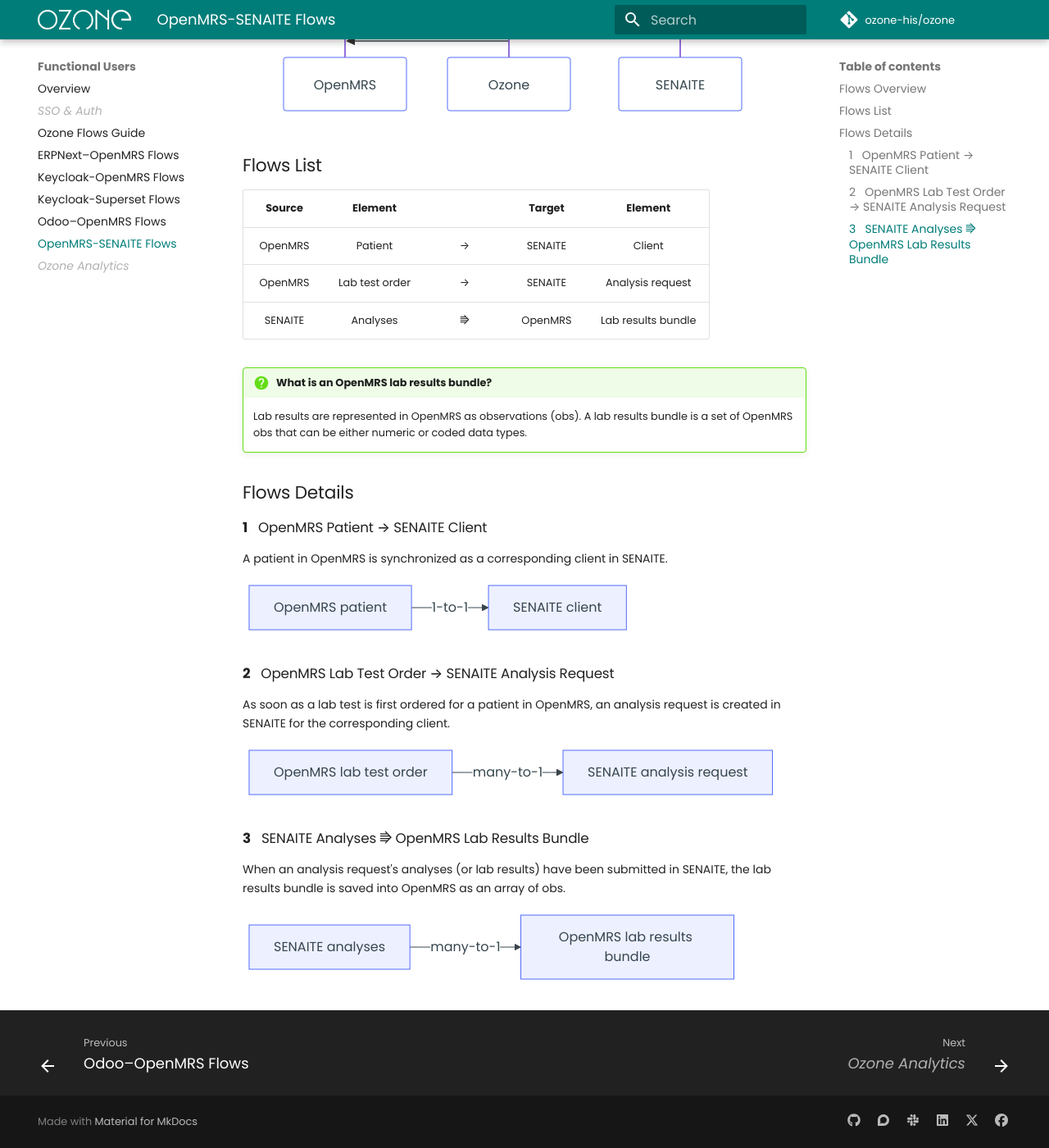
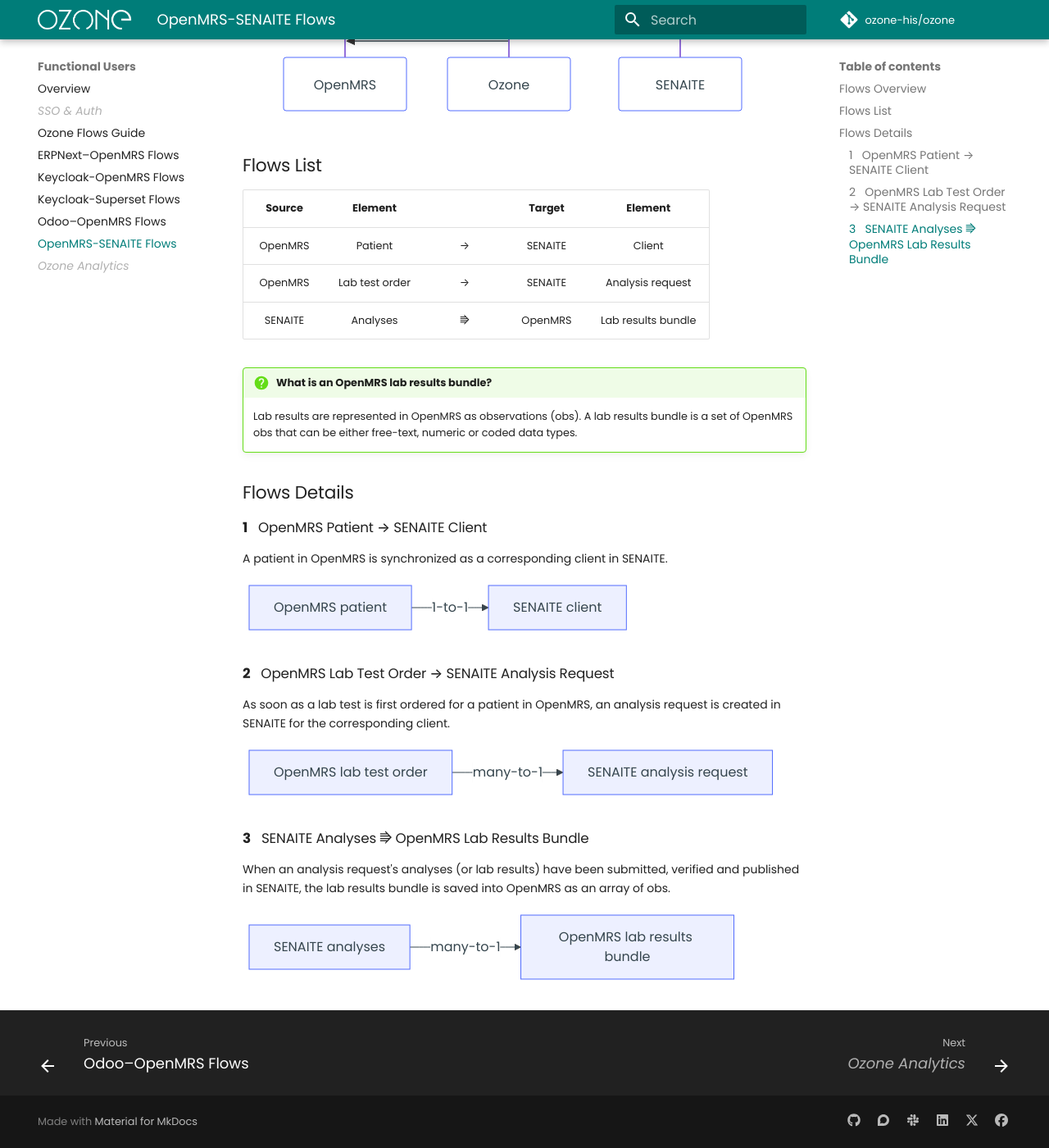
Before and after one commit to ozone-his/ozone-docs, an MkDocs documentation site: the page built from docs/users/openmrs-senaite.md, in a window 1280 px wide and 1400 px high, scrolled down 669 px. Shown: the whole window at 82% size. Built offline with MkDocs 1.6.1 and Material for MkDocs 9.7.7, drawn with Linux system fonts in a browser that asks for light colours; comment, search, counter and statistics services are not loaded.

Commit message:
OZ-356: Minor updates to the openmrs-senaite functional flow.
TIcket: https://mekomsolutions.atlassian.net/browse/OZ-356

````diff
--- a/docs/users/openmrs-senaite.md
+++ b/docs/users/openmrs-senaite.md
@@ -25,7 +25,7 @@
 
 !!! question "What is an OpenMRS lab results bundle?"
 
-    Lab results are represented in OpenMRS as observations (obs). A lab results bundle is a set of OpenMRS obs that can be either numeric or coded data types.
+    Lab results are represented in OpenMRS as observations (obs). A lab results bundle is a set of OpenMRS obs that can be either free-text, numeric or coded data types.
 
 ## Flows Details
 
@@ -49,7 +49,7 @@
 
 ### **3** &nbsp; SENAITE Analyses ⭆ OpenMRS Lab Results Bundle
 
-When an analysis request's analyses (or lab results) have been submitted in SENAITE, the lab results bundle is saved into OpenMRS as an array of obs.
+When an analysis request's analyses (or lab results) have been submitted, verified and published in SENAITE, the lab results bundle is saved into OpenMRS as an array of obs.
 
 ``` mermaid
 flowchart LR
````
